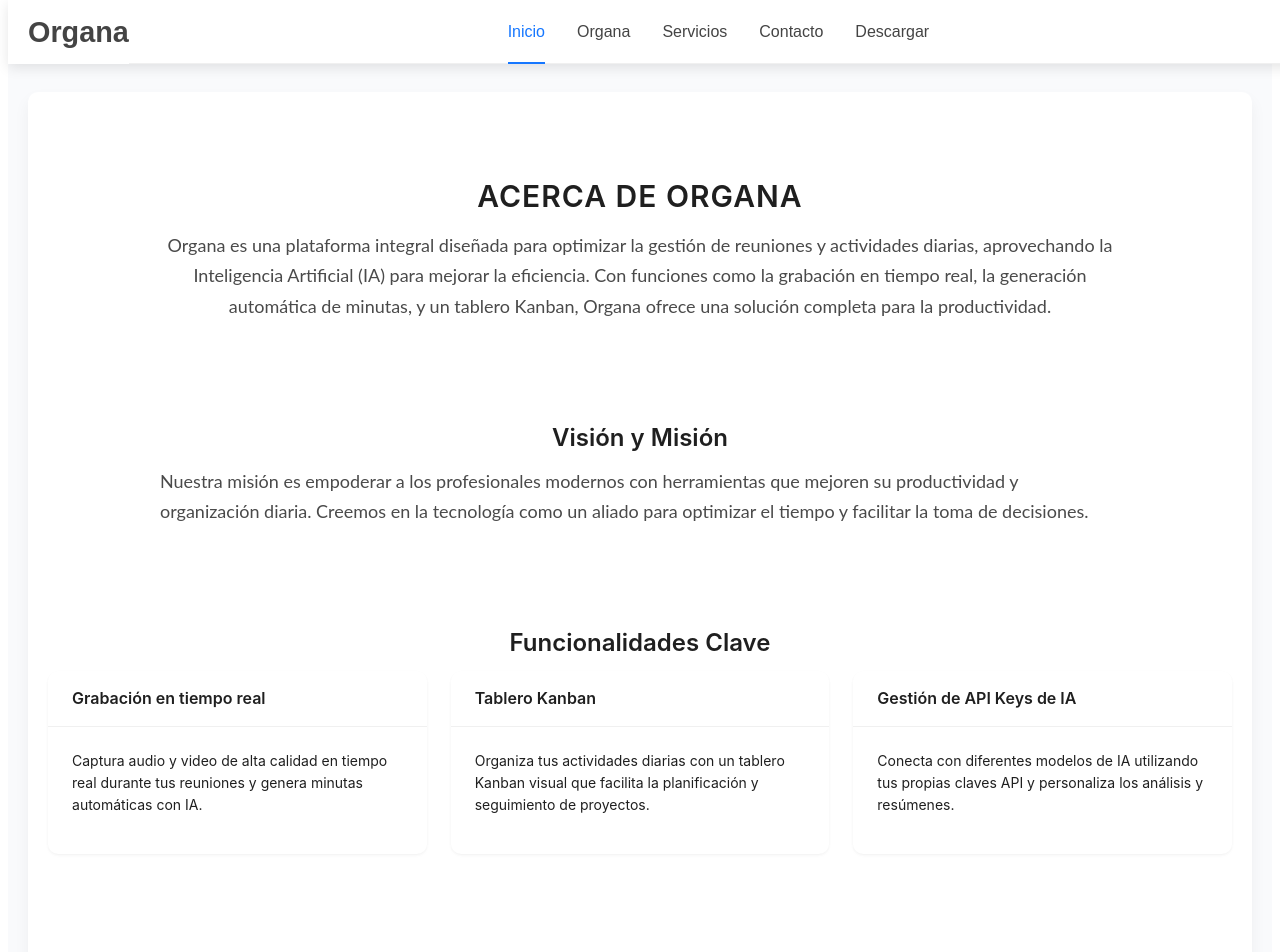
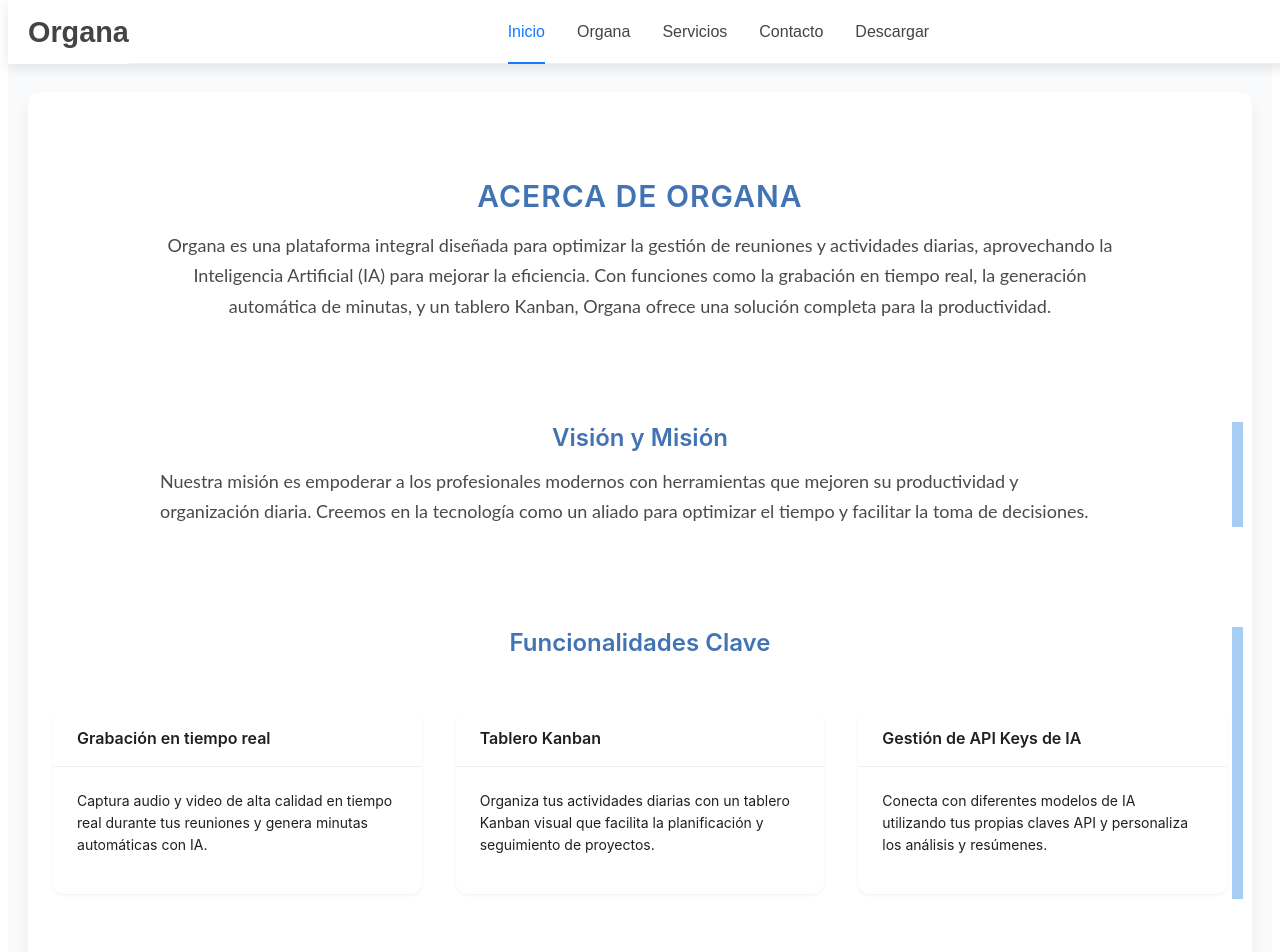
Before and after one commit to devingforart/organa_page, a React (Vite) app: page /about in a window 1280 px wide. Shown: the top 952 px of the page. Built offline with nearby package versions, Linux system fonts and the light colour scheme.

Commit message:
styles organa section

```diff
--- a/src/components/simple/About.css
+++ b/src/components/simple/About.css
@@ -15,6 +15,7 @@
   margin-bottom: 30px;
   letter-spacing: 1px;
   text-transform: uppercase;
+  color:  #4273b3 !important;
 }
 
 .about-paragraph {
@@ -27,26 +28,34 @@
   margin-right: auto;
   padding: 0 20px;
   font-family: 'Lato', sans-serif;
+
 }
 
 .section {
   margin-top: 100px;
   text-align: left;
+  box-shadow:  11px 0px rgb(167, 205, 243);
+
 }
 
 .section-title {
   font-size: 30px;
   font-weight: 600;
-  color: #bfd3f0;
+  color:  #4273b3 !important;
   margin-bottom: 20px;
   text-align: center;
+
 }
 
 .ant-card {
   border-radius: 10px;
   transition: transform 0.3s ease-in-out, box-shadow 0.3s ease-in-out;
   background-color: #ffffff;
-  box-shadow: 0 4px 12px rgba(0, 0, 0, 0.1);
+  box-shadow:  0px 0px 5px rgba(0, 0, 0, 0.1);
+  margin-top: 40px !important;
+  margin: 5px;
+
+
 }
 
 .ant-card:hover {
```
